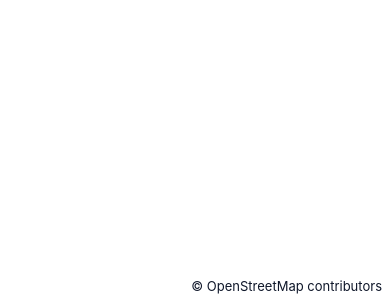
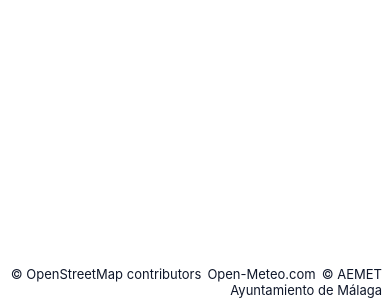
Before and after one commit to Dalibex/we-ather-app, a React Native app in the folder frontend/apps/mobile/: screen / in a window 390 px wide. Shown: the part 544-844 px from the top of the page. Built offline with nearby package versions, Linux system fonts and the light colour scheme; no server answers.

Commit message:
feat(apis): mostrar la atribución de los proveedores de datos sobre el mapa (T-20.2)

```diff
--- /dev/null
+++ b/frontend/apps/mobile/src/atribucion/Atribucion.tsx
@@ -0,0 +1,48 @@
+import { Linking, StyleSheet, Text, View } from 'react-native';
+
+/**
+ * Proveedores de datos abiertos que usa WEather, con el texto y el enlace a la licencia que cada
+ * uno pide mostrar.
+ */
+const PROVEEDORES = [
+  { texto: '© OpenStreetMap contributors', licencia: 'https://www.openstreetmap.org/copyright' },
+  { texto: 'Open-Meteo.com', licencia: 'https://open-meteo.com/' },
+  { texto: '© AEMET', licencia: 'https://www.aemet.es/es/nota_legal' },
+  { texto: 'Ayuntamiento de Málaga', licencia: 'https://datosabiertos.malaga.eu/' },
+] as const;
+
+/** Atribución obligatoria de los proveedores de datos, sobre el mapa. Cada nombre abre su licencia. */
+export function Atribucion({ margenInferior = 0 }: { margenInferior?: number }) {
+  return (
+    <View testID="atribucion" style={[styles.contenedor, { bottom: margenInferior }]}>
+      {PROVEEDORES.map(({ texto, licencia }) => (
+        <Text
+          key={texto}
+          style={styles.proveedor}
+          accessibilityRole="link"
+          onPress={() => void Linking.openURL(licencia)}
+        >
+          {texto}
+        </Text>
+      ))}
+    </View>
+  );
+}
+
+const styles = StyleSheet.create({
+  contenedor: {
+    position: 'absolute',
+    right: 0,
+    flexDirection: 'row',
+    flexWrap: 'wrap',
+    justifyContent: 'flex-end',
+    columnGap: 6,
+    backgroundColor: 'rgba(255, 255, 255, 0.9)',
+    paddingHorizontal: 8,
+    paddingVertical: 2,
+  },
+  proveedor: {
+    color: '#0F172A',
+    fontSize: 13,
+  },
+});
--- a/frontend/apps/mobile/src/mapa/MapaBase.tsx
+++ b/frontend/apps/mobile/src/mapa/MapaBase.tsx
@@ -1,7 +1,8 @@
-import { Linking, StyleSheet, Text, View } from 'react-native';
+import { StyleSheet, View } from 'react-native';
 import MapView, { UrlTile, type Region } from 'react-native-maps';
 import { useSafeAreaInsets } from 'react-native-safe-area-context';
 
+import { Atribucion } from '../atribucion/Atribucion';
 import { URL_API } from '../config';
 
 /** Vista inicial: el centro de Málaga, con unos 5 km de alto. */
@@ -17,15 +18,14 @@ const REGION_MALAGA: Region = {
 const TESELAS_OSM = `${URL_API}/api/v1/teselas/{z}/{x}/{y}.png`;
 /** Último nivel de zoom que sirve tile.openstreetmap.org. */
 const ZOOM_MAXIMO_OSM = 19;
-const LICENCIA_OSM = 'https://www.openstreetmap.org/copyright';
 
 /**
  * Mapa base de Málaga con teselas de OpenStreetMap, que se desplaza y amplía con gestos.
  *
  * `mapType="none"` (Android) y `shouldReplaceMapContent` (iOS) ocultan el mapa del sistema para
- * que solo se vean las teselas de OSM. La atribución es obligatoria por su licencia: se coloca,
- * igual que el logo del mapa del sistema, por encima de los botones de navegación del móvil, para
- * que se lea y se pueda pulsar.
+ * que solo se vean las teselas de OSM. Encima va la atribución de los proveedores de datos, que se
+ * coloca, igual que el logo del mapa del sistema, por encima de los botones de navegación del móvil
+ * para que se lea y se pueda pulsar.
  */
 export function MapaBase() {
   const margenes = useSafeAreaInsets();
@@ -46,13 +46,7 @@ export function MapaBase() {
           shouldReplaceMapContent
         />
       </MapView>
-      <Text
-        style={[styles.atribucion, { bottom: margenes.bottom }]}
-        accessibilityRole="link"
-        onPress={() => void Linking.openURL(LICENCIA_OSM)}
-      >
-        © OpenStreetMap contributors
-      </Text>
+      <Atribucion margenInferior={margenes.bottom} />
     </View>
   );
 }
@@ -64,13 +58,4 @@ const styles = StyleSheet.create({
   mapa: {
     flex: 1,
   },
-  atribucion: {
-    position: 'absolute',
-    right: 0,
-    backgroundColor: 'rgba(255, 255, 255, 0.9)',
-    color: '#0F172A',
-    fontSize: 13,
-    paddingHorizontal: 8,
-    paddingVertical: 6,
-  },
 });
```
Also changed, not shown: 1 other file (tests, documents, lock files or other folders).
